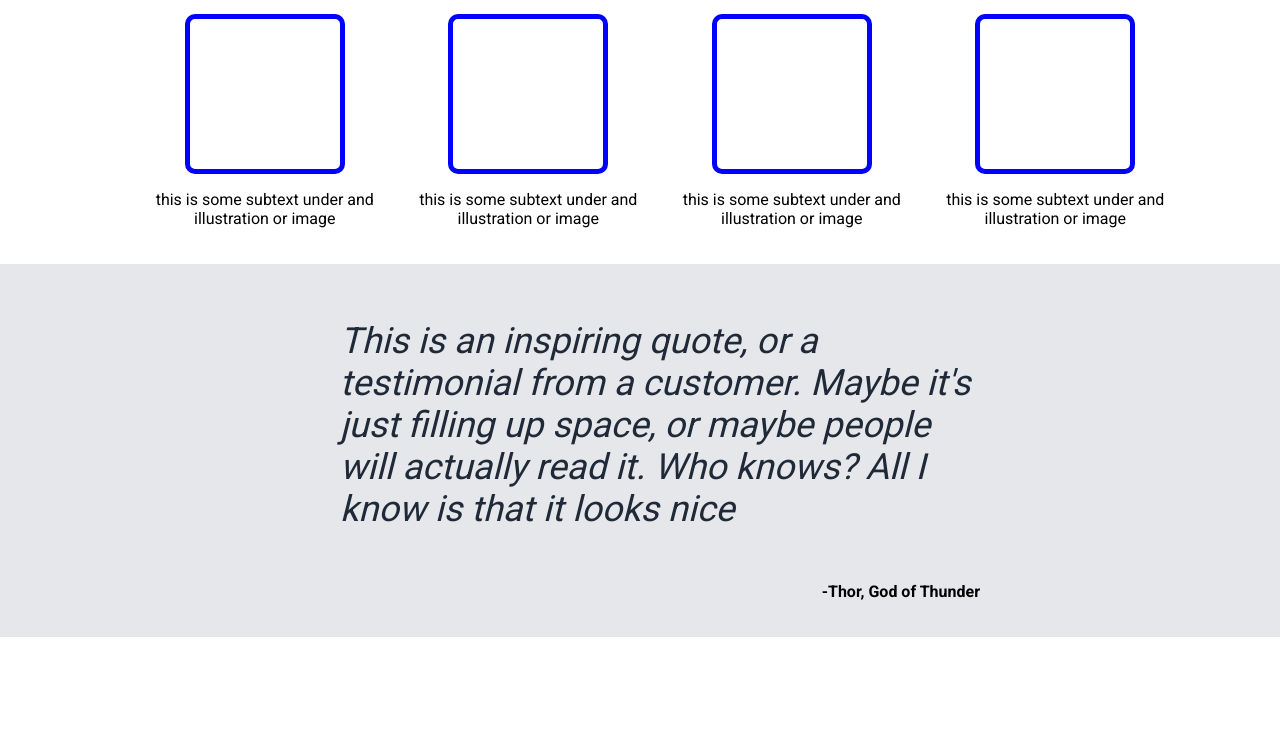
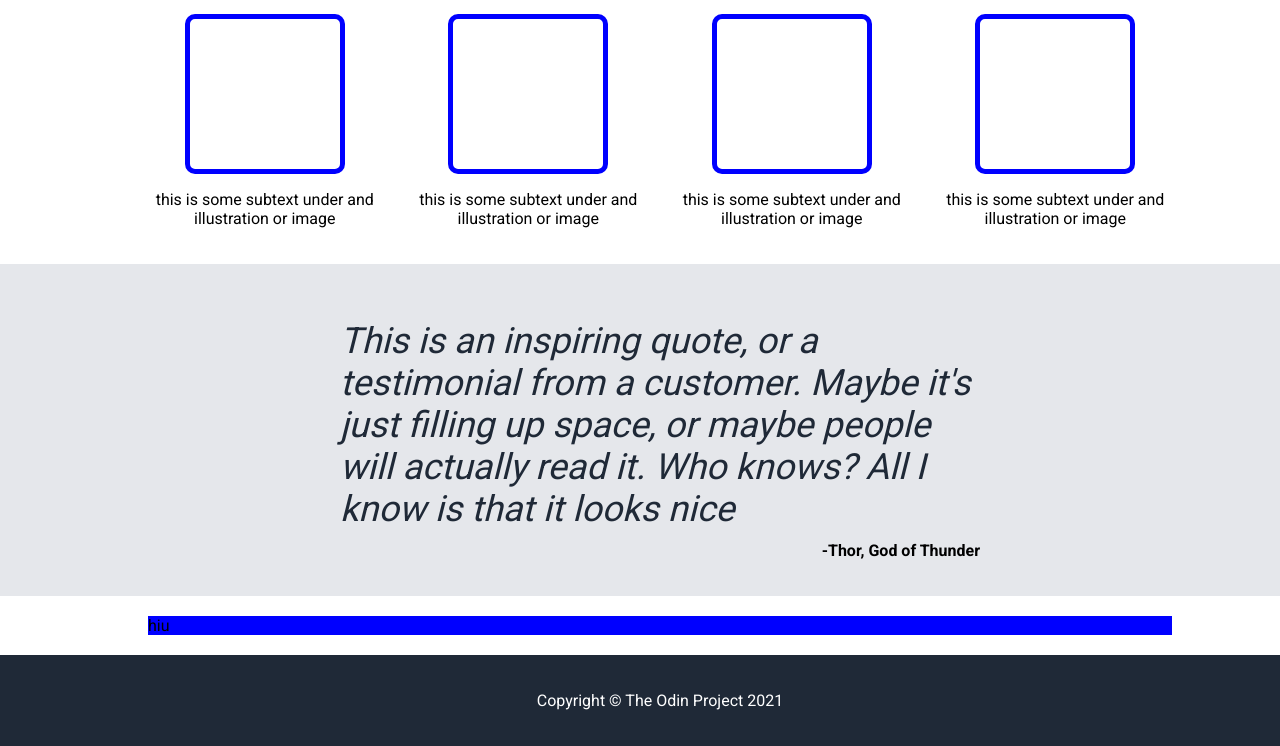
Before and after one commit to ivanchor/Project-Landing-Page, a plain HTML site: page index.html in a window 1280 px wide. Shown: the part 475-1221 px from the top of the page. Before the commit the page ends 1192 px from the top, so only its background shows below. Drawn offline with Linux system fonts and the light colour scheme.

Commit message:
Footer Section
CSS for this is internal

```diff
--- a/index.html
+++ b/index.html
@@ -5,12 +5,19 @@
     <meta name="viewport" content="width=device-width, initial-scale=1.0">
     <title>Project Landing</title>
     <link rel="stylesheet" href="style.css">
+    <style>
+        .copyright {
+            color: white;
+            text-align: center;
+            /* margin: 0 auto; */
+        }
+    </style>
 
 </head>
 
 <body>
     <!-- Header Section -->
-    <div class="section header_color">
+    <div class="section dark_background_color">
         <div class="content header">
             <div class="header_logo">
                 Header Logo
@@ -26,7 +33,7 @@
     </div>
 
     <!-- Hero Section -->
-    <div class="section hero_color">
+    <div class="section dark_background_color">
         <div class="content">
             <div class="hero_content_main">
                 <div>
@@ -92,15 +99,15 @@
 
     <!-- Call to Action Section -->
     <div class="section">
-        <div class="content">
-
+        <div class="content call_to_action">
+            hiu
         </div>
     </div>
 
     <!-- Footer Section -->
-    <div class="section">
+    <div class="section dark_background_color">
         <div class="content">
-
+            <p class="copyright">Copyright © The Odin Project 2021</p>
         </div>
     </div>
 </body>
--- a/style.css
+++ b/style.css
@@ -19,7 +19,7 @@ body {
     width: 80%;
 }
 
-.header_color, .hero_color {
+.dark_background_color {
     background: #1F2937;
 }
 
@@ -121,6 +121,7 @@ ul {
     display: flex;
     flex-direction: column;
     width: 50%;
+
 }
 
 .quote {
@@ -128,9 +129,16 @@ ul {
     color: #1f2937;
     font-weight: 300;
     font-style: italic;
+    margin-bottom: -5px;
 }
 
 .author {
     align-self: self-end;
     font-weight: 700;
 }
+
+/* Call to Action Section */
+
+.call_to_action {
+    background-color: blue
+}
```
